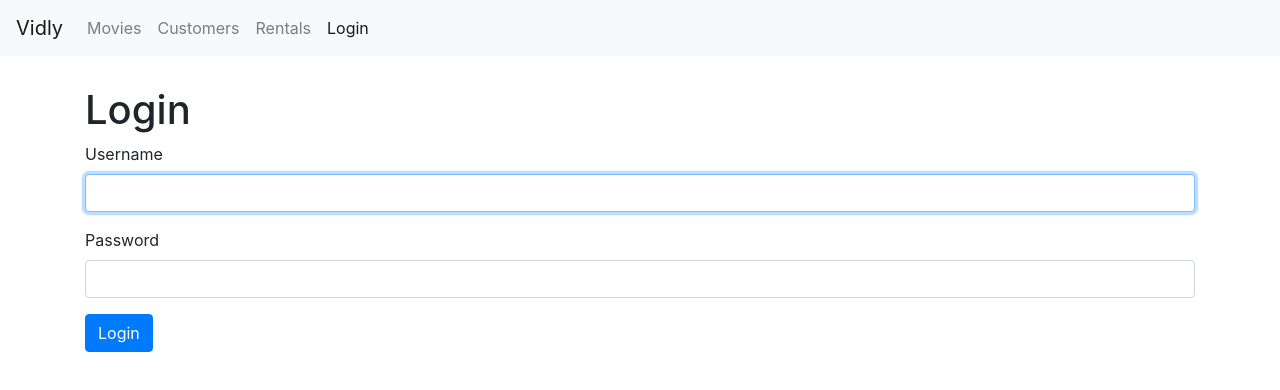
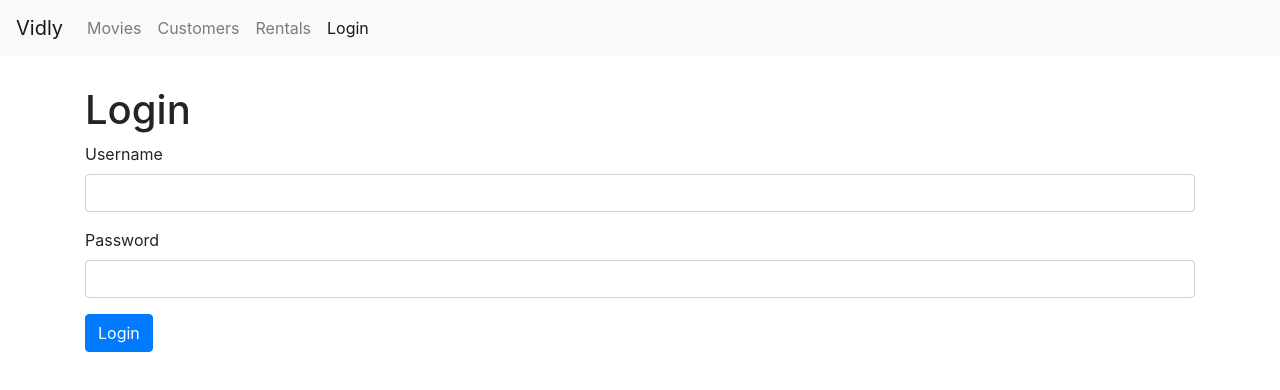
Before and after one commit to ShazadH/Vidly, a React (Create React App) app: page /login in a window 1280 px wide. Shown: the top 390 px of the page. Built offline with nearby package versions, Linux system fonts and the light colour scheme.

Commit message:
Add login form

```diff
--- /dev/null
+++ b/src/components/common/input.jsx
@@ -0,0 +1,19 @@
+import React from "react";
+
+const Input = ({ name, label, value, onChange }) => {
+    return (
+        <div className="form-group">
+            <label htmlFor={name}>{label}</label>
+            <input
+                value={value}
+                onChange={onChange}
+                id={name}
+                name={name}
+                type="text"
+                className="form-control"
+            />
+        </div>
+    );
+};
+
+export default Input;
--- a/src/components/loginForm.jsx
+++ b/src/components/loginForm.jsx
@@ -1,40 +1,44 @@
 import React, { Component } from "react";
+import Input from "./common/input";
 
 export class LoginForm extends Component {
-    username = React.createRef();
+    state = {
+        account: { username: "", password: "" },
+    };
 
-    componentDidMount() {
-        this.username.current.focus();
-    }
+    handleChange = ({ currentTarget: input }) => {
+        const account = { ...this.state.account };
+        account[input.name] = input.value;
+        this.setState({ account });
+    };
 
     handleSubmit = (e) => {
         e.preventDefault();
+
+        //Call the server
         const username = this.username.current.value;
         console.log(username);
     };
 
     render() {
+        const { account } = this.state;
         return (
             <div>
                 <h1>Login</h1>
                 <form onSubmit={this.handleSubmit}>
-                    <div className="form-group">
-                        <label htmlFor="username">Username</label>
-                        <input
-                            ref={this.username}
-                            id="username"
-                            type="text"
-                            className="form-control"
-                        />
-                    </div>
-                    <div className="form-group">
-                        <label htmlFor="password">Password</label>
-                        <input
-                            id="password"
-                            type="text"
-                            className="form-control"
-                        />
-                    </div>
+                    <Input
+                        name="username"
+                        label="Username"
+                        value={account.username}
+                        onChange={this.handleChange}
+                        autoFocus
+                    />
+                    <Input
+                        name="password"
+                        label="Password"
+                        value={account.password}
+                        onChange={this.handleChange}
+                    />
                     <button className="btn btn-primary">Login</button>
                 </form>
             </div>
```
